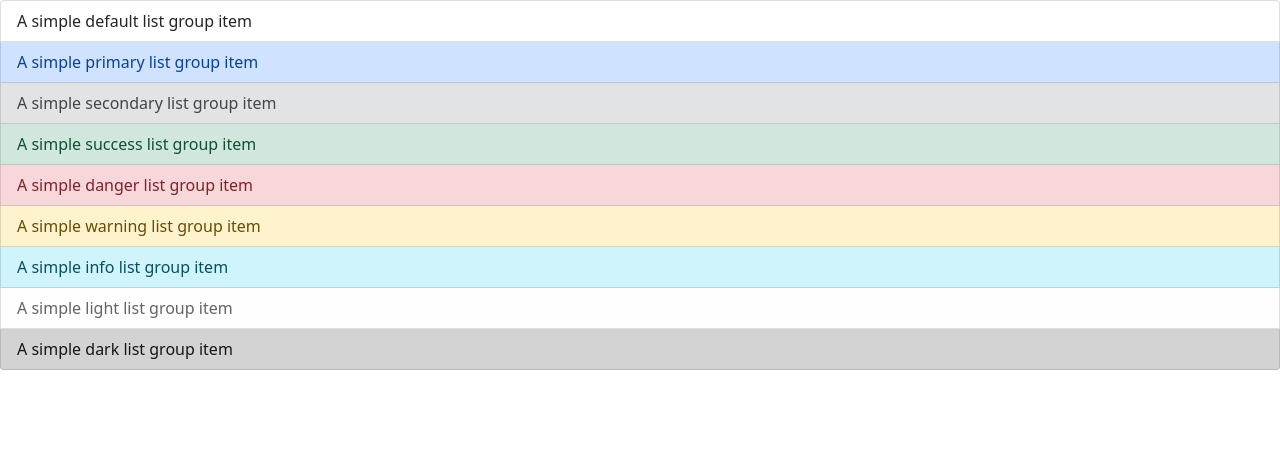
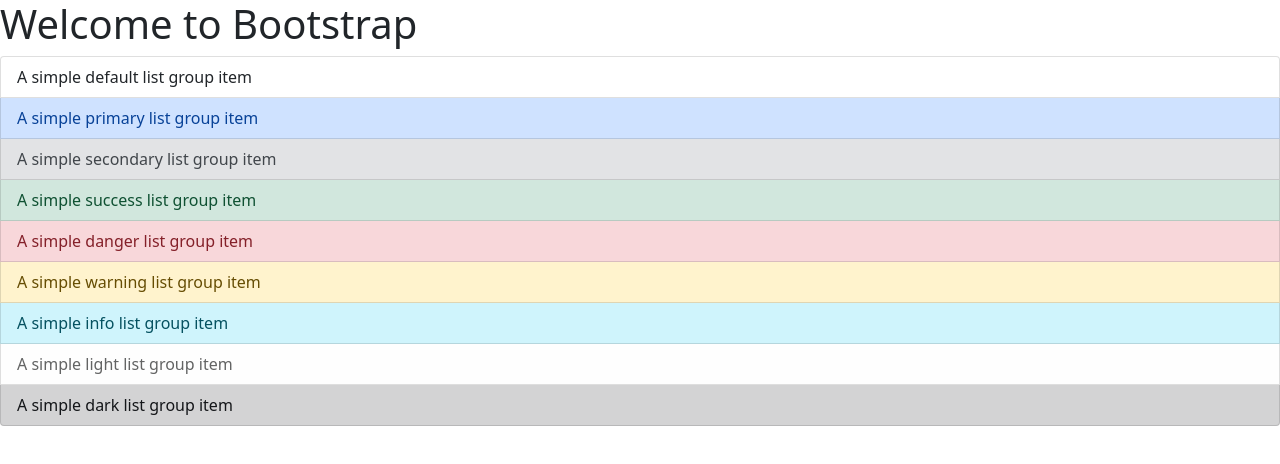
Before and after one commit to Birzoismael/bootstrap, a plain HTML site: page index.html in a window 1280 px wide. Drawn offline with nearby package versions, Linux system fonts and the light colour scheme.

Commit message:
version 2

```diff
--- a/index.html
+++ b/index.html
@@ -9,8 +9,11 @@
 </head>
 
 <body>
+    <h1>Welcome to Bootstrap</h1>
     <ul class="list-group">
         <li class="list-group-item">A simple default list group item</li>
+
+
 
         <li class="list-group-item list-group-item-primary">A simple primary list group item</li>
         <li class="list-group-item list-group-item-secondary">A simple secondary list group item</li>
@@ -20,6 +23,7 @@
         <li class="list-group-item list-group-item-action list-group-item-info">A simple info list group item</li>
         <li class="list-group-item list-group-item-light">A simple light list group item</li>
         <li class="list-group-item list-group-item-dark">A simple dark list group item</li>
+
     </ul>
     <script src="https://cdn.jsdelivr.net/npm/bootstrap@5.0.2/dist/js/bootstrap.bundle.min.js"
         integrity="sha384-MrcW6ZMFYlzcLA8Nl+NtUVF0sA7MsXsP1UyJoMp4YLEuNSfAP+JcXn/tWtIaxVXM"
```
